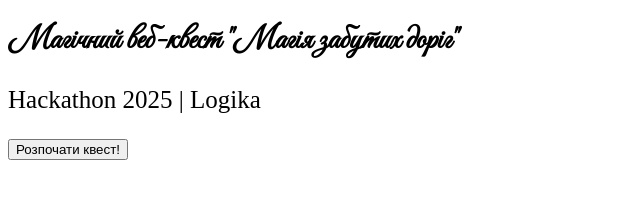
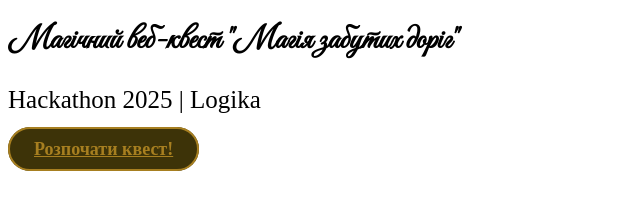
Before and after one commit to zahar-zalv9580/start, a plain HTML site: page index.html in a window 1280 px wide. Shown: the whole page, without its empty margins (0-640 px from the left). Drawn offline with Linux system fonts and the light colour scheme; a web font is replaced by a local one.

Commit message:
Update index.html

```diff
--- a/index.html
+++ b/index.html
@@ -8,7 +8,7 @@
         <main>
             <h1>Магічний веб-квест "Магія забутих доріг"</h2>
             <p class="watermark">Hackathon 2025 | Logika</p>
-            <button href="https://zahar-zalv9580.github.io/main/">Розпочати квест!</button>
+            <a href="https://zahar-zalv9580.github.io/main/">Розпочати квест!</a>
         </main>
     </body>
 </html>
```
